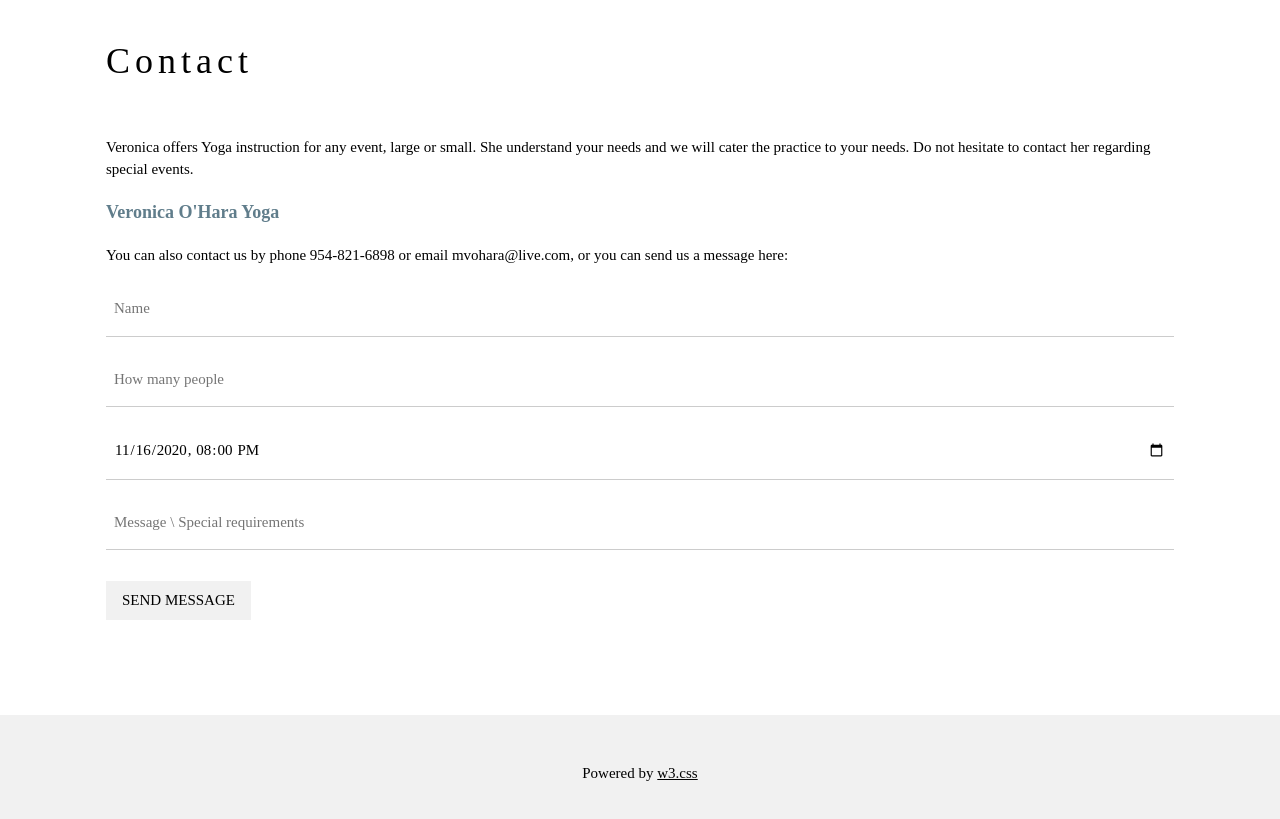
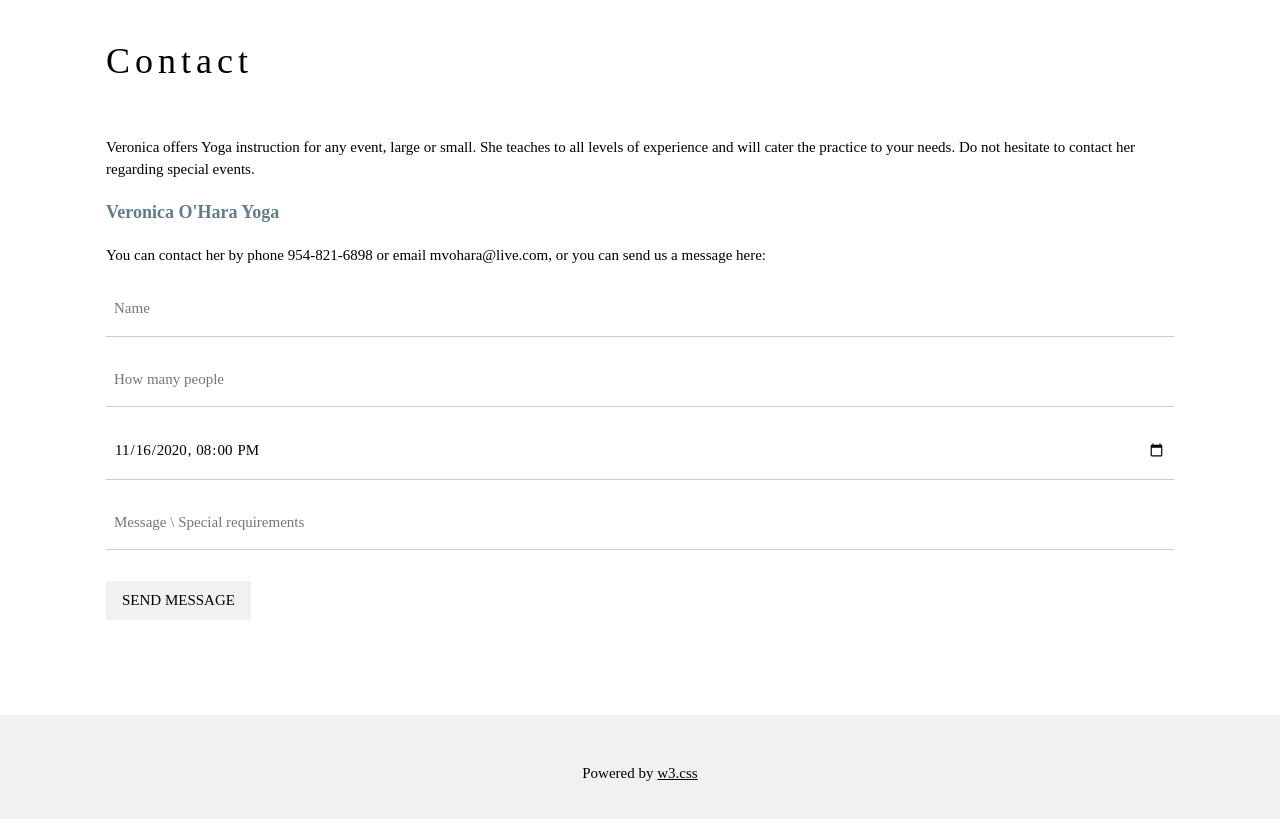
Before and after one commit to yoga-with-veronica/yoga-with-veronica.github.io, a plain HTML site: page index.html in a window 1280 px wide. Shown: the part 3260-4079 px from the top of the page. Drawn offline with nearby package versions, Linux system fonts and the light colour scheme.

Commit message:
Update index.html

```diff
--- a/index.html
+++ b/index.html
@@ -60,8 +60,8 @@ h1, h2, h3, h4, h5, h6 {
   <div class="w3-row w3-padding-64" id="sessions">
     <div class="w3-col l6 w3-padding-large">
       <h1 class="w3-center">Session Information</h1><br>
-      <h4>Private Yoga Session One 1 Hour</h4>
-      <p class="w3-text-grey">55</p><br>
+      <h4>Private Yoga Session One 1 Hour</h4> <p class="w3-text-grey">55</p><br>
+
       <h4>Private Yoga Session Small Group[2-4ppl]</h4>
       <p class="w3-text-grey">65</p><br>
       <h4>Private Yoga Session Large Group[5-10ppl]</h4>
@@ -85,9 +85,9 @@ h1, h2, h3, h4, h5, h6 {
   <!-- Contact Section -->
   <div class="w3-container w3-padding-64" id="contact">
     <h1>Contact</h1><br>
-    <p>Veronica offers Yoga instruction for any event, large or small. She understand your needs and we will cater the practice to your needs. Do not hesitate to contact her regarding special events.</p>
+    <p>Veronica offers Yoga instruction for any event, large or small. She teaches to all levels of experience and will cater the practice to your needs. Do not hesitate to contact her regarding special events.</p>
     <p class="w3-text-blue-grey w3-large"><b>Veronica O'Hara Yoga</b></p>
-    <p>You can also contact us by phone 954-821-6898 or email mvohara@live.com, or you can send us a message here:</p>
+    <p>You can contact her by phone 954-821-6898 or email mvohara@live.com, or you can send us a message here:</p>
     <form action="/action_page.php" target="_blank">
       <p><input class="w3-input w3-padding-16" type="text" placeholder="Name" required name="Name"></p>
       <p><input class="w3-input w3-padding-16" type="number" placeholder="How many people" required name="People"></p>
```
